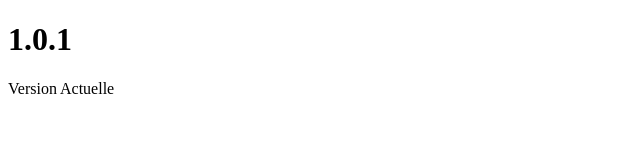
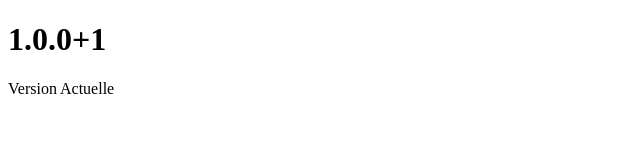
Before and after one commit to kodjodevf/medicsys, a plain HTML site: page index.html in a window 1280 px wide. Shown: the full height of the page, 0-640 px from the left. Drawn offline with Linux system fonts and the light colour scheme.

Commit message:
Update index.html

```diff
--- a/index.html
+++ b/index.html
@@ -6,7 +6,7 @@
 </head>
 
 <body>
-   <h1>1.0.1</h1>
+   <h1>1.0.0+1</h1>
    <p>Version Actuelle</p>
 </body>
 
```
